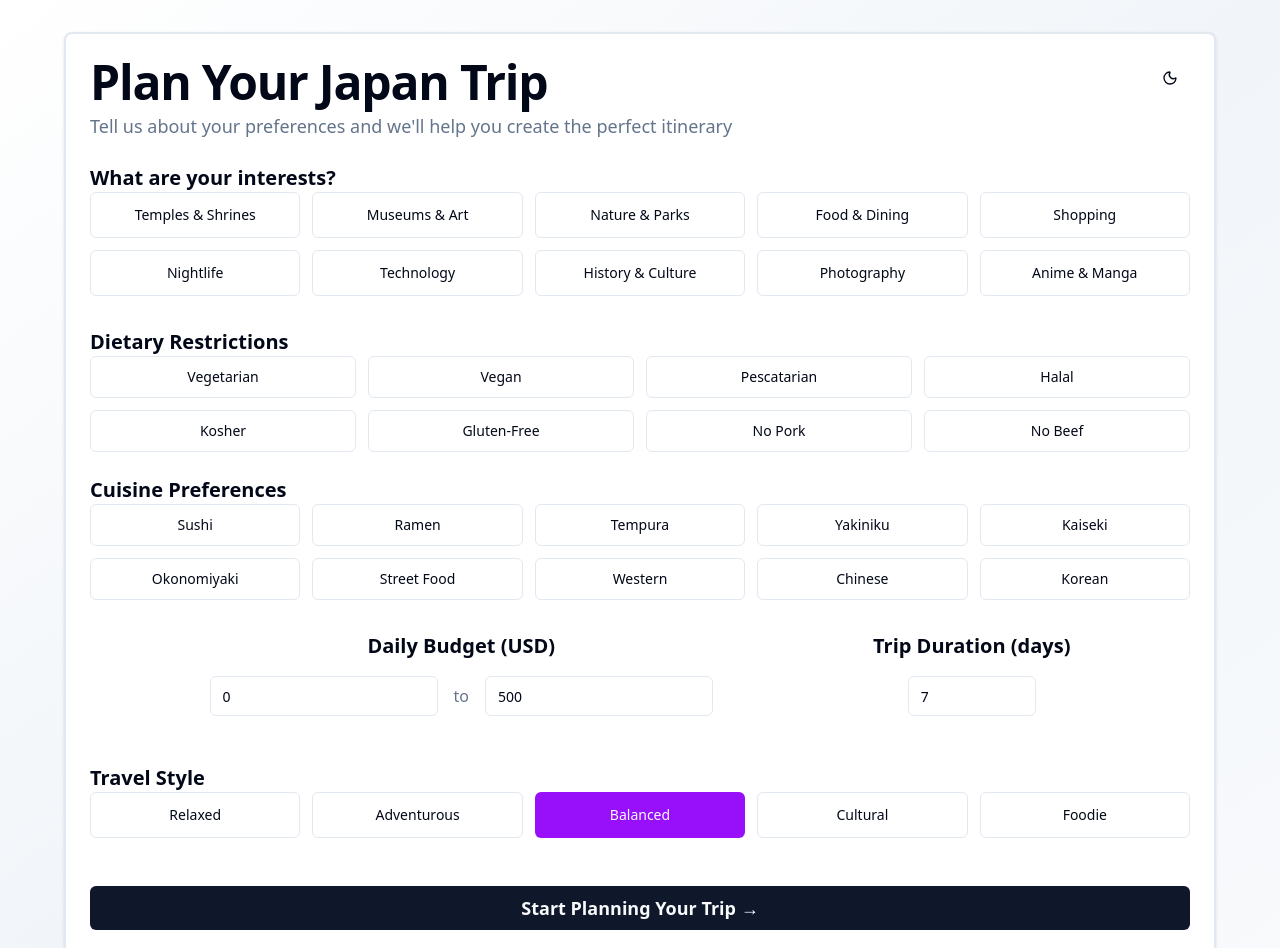
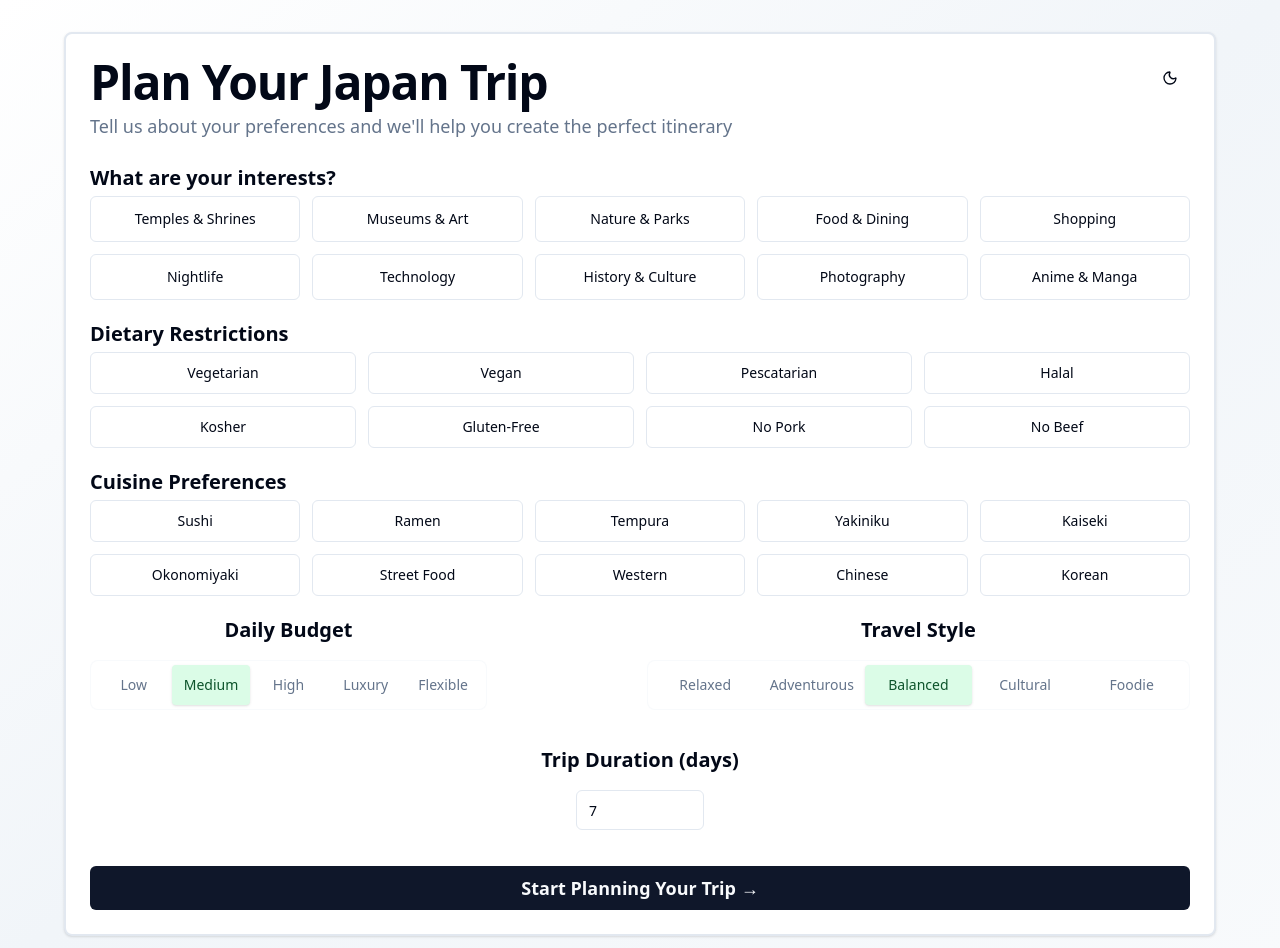
Before and after one commit to SagiTheDagi/japlan, a React app in the folder frontend/: page / in a window 1280 px wide. Shown: the top 948 px of the page. Built offline with nearby package versions, Linux system fonts and the light colour scheme; no server answers; the HTML template or start-up script is replaced by a standard one.

Commit message:
ui: restructure prefrences page

```diff
--- a/frontend/src/pages/PreferencesPage.tsx
+++ b/frontend/src/pages/PreferencesPage.tsx
@@ -5,6 +5,7 @@ import { Button } from '@/components/ui/button';
 import { Input } from '@/components/ui/input';
 import { Label } from '@/components/ui/label';
 import { Card, CardContent, CardDescription, CardHeader, CardTitle } from '@/components/ui/card';
+import { Tabs, TabsList, TabsTrigger } from '@/components/ui/tabs';
 import { cn } from '@/lib/utils';
 import { Sun, Moon } from 'lucide-react';
 
@@ -25,13 +26,7 @@ const CUISINE_PREFERENCES = [
   'Okonomiyaki', 'Street Food', 'Western', 'Chinese', 'Korean',
 ];
 
-const TRAVEL_STYLES = [
-  { value: 'relaxed', label: 'Relaxed', color: 'bg-purple-600 hover:bg-purple-700' },
-  { value: 'adventurous', label: 'Adventurous', color: 'bg-purple-600 hover:bg-purple-700' },
-  { value: 'balanced', label: 'Balanced', color: 'bg-purple-600 hover:bg-purple-700' },
-  { value: 'cultural', label: 'Cultural', color: 'bg-purple-600 hover:bg-purple-700' },
-  { value: 'foodie', label: 'Foodie', color: 'bg-purple-600 hover:bg-purple-700' },
-] as const;
+
 
 // --- Initial State Helper ---
 const INITIAL_STATE: UserPreferences = {
@@ -40,7 +35,7 @@ const INITIAL_STATE: UserPreferences = {
     dietaryRestrictions: [],
     cuisinePreferences: [],
   },
-  budgetRange: { min: 0, max: 500 },
+  budget: 'medium',
   tripDuration: 7,
   travelStyle: 'balanced',
 };
@@ -99,14 +94,6 @@ export default function PreferencesPage() {
     }));
   };
 
-  const handleBudgetChange = (field: 'min' | 'max', value: string) => {
-    const numValue = parseInt(value) || 0;
-    setFormData((prev) => ({
-      ...prev,
-      budgetRange: { ...prev.budgetRange, [field]: numValue },
-    }));
-  };
-
   const handleSubmit = (e: FormEvent) => {
     e.preventDefault();
     localStorage.setItem('userPreferences', JSON.stringify(formData));
@@ -137,12 +124,12 @@ export default function PreferencesPage() {
           </CardHeader>
 
           <CardContent>
-            <form onSubmit={handleSubmit} className="space-y-8">
+            <form onSubmit={handleSubmit} className="space-y-5">
 
               {/* Hobbies Section */}
               <div className="space-y-4">
                 <Label className="text-xl font-semibold">What are your interests?</Label>
-                <div className="grid grid-cols-2 md:grid-cols-5 gap-3">
+                <div className="grid grid-cols-2 md:grid-cols-5 gap-3 mt-1">
                   {HOBBY_OPTIONS.map((hobby) => {
                     const isSelected = formData.hobbies.includes(hobby);
                     return (
@@ -164,11 +151,10 @@ export default function PreferencesPage() {
                 </div>
               </div>
 
-              {/* Food Preferences Section */}
-              <div className="space-y-6">
+              {/* Dietary Restrictions Section */}
               <div className="space-y-4">
                 <Label className="text-xl font-semibold">Dietary Restrictions</Label>
-                  <div className="grid grid-cols-2 md:grid-cols-4 gap-3">
+                <div className="grid grid-cols-2 md:grid-cols-4 gap-3 mt-1">
                   {DIETARY_RESTRICTIONS.map((restriction) => {
                     const isSelected = formData.foodPreferences.dietaryRestrictions.includes(restriction);
                     return (
@@ -191,9 +177,10 @@ export default function PreferencesPage() {
                 </div>
               </div>
 
+              {/* Cuisine Preferences Section */}
               <div className="space-y-4">
                 <Label className="text-xl font-semibold">Cuisine Preferences</Label>
-                  <div className="grid grid-cols-2 md:grid-cols-5 gap-3">
+                <div className="grid grid-cols-2 md:grid-cols-5 gap-3 mt-1">
                   {CUISINE_PREFERENCES.map((cuisine) => {
                     const isSelected = formData.foodPreferences.cuisinePreferences.includes(cuisine);
                     return (
@@ -215,30 +202,42 @@ export default function PreferencesPage() {
                   })}
                 </div>
               </div>
+
+              <div className="space-y-4 flex justify-center gap-40">
+                {/* Budget Selection */}
+                <div className="space-y-4 flex flex-col items-center">
+                  <Label className="text-xl font-semibold">Daily Budget</Label>
+                  <Tabs
+                    value={formData.budget}
+                    onValueChange={(value) => setFormData(prev => ({ ...prev, budget: value as any }))}
+                    className="w-full max-w-xl"
+                  >
+                    <TabsList className="grid w-full grid-cols-5 h-auto p-1 bg-(--background) border border-(--muted)/50 rounded-lg">
+                      <TabsTrigger value="low" className="py-2.5 data-[state=active]:bg-blue-100 data-[state=active]:text-blue-900 dark:data-[state=active]:bg-blue-900/40 dark:data-[state=active]:text-blue-100">Low</TabsTrigger>
+                      <TabsTrigger value="medium" className="py-2.5 data-[state=active]:bg-green-100 data-[state=active]:text-green-900 dark:data-[state=active]:bg-green-900/40 dark:data-[state=active]:text-green-100">Medium</TabsTrigger>
+                      <TabsTrigger value="high" className="py-2.5 data-[state=active]:bg-orange-100 data-[state=active]:text-orange-900 dark:data-[state=active]:bg-orange-900/40 dark:data-[state=active]:text-orange-100">High</TabsTrigger>
+                      <TabsTrigger value="luxury" className="py-2.5 data-[state=active]:bg-purple-100 data-[state=active]:text-purple-900 dark:data-[state=active]:bg-purple-900/40 dark:data-[state=active]:text-purple-100">Luxury</TabsTrigger>
+                      <TabsTrigger value="flexible" className="py-2.5 data-[state=active]:bg-gray-100 data-[state=active]:text-gray-900 dark:data-[state=active]:bg-gray-800 dark:data-[state=active]:text-gray-100">Flexible</TabsTrigger>
+                    </TabsList>
+                  </Tabs>
                 </div>
 
-              <div className="space-y-4 flex justify-center gap-40">
-                {/* Budget Range */}
+                {/* Travel Style */}
                 <div className="space-y-4 flex flex-col items-center">
-                  <Label htmlFor="budget-min" className="text-xl font-semibold">Daily Budget (USD)</Label>
-                  <div className="flex items-center gap-4">
-                    <Input
-                      id="budget-min"
-                      type="number"
-                      min="0"
-                      value={formData.budgetRange.min}
-                      onChange={(e) => handleBudgetChange('min', e.target.value)}
-                      placeholder="Min"
-                    />
-                    <span className="text-(--muted-foreground) font-medium">to</span>
-                    <Input
-                      id="budget-max"
-                      type="number"
-                      min="0"
-                      value={formData.budgetRange.max}
-                      onChange={(e) => handleBudgetChange('max', e.target.value)}
-                      placeholder="Max"
-                    />
+                  <Label className="text-xl font-semibold">Travel Style</Label>
+                  <Tabs
+                    value={formData.travelStyle}
+                    onValueChange={(value) => setFormData(prev => ({ ...prev, travelStyle: value as any }))}
+                    className="w-full max-w-xl"
+                  >
+                    <TabsList className="grid w-full grid-cols-5 h-auto p-1 bg-(--background) border border-(--muted)/50 rounded-lg">
+                      <TabsTrigger value="relaxed" className="py-2.5 data-[state=active]:bg-blue-100 data-[state=active]:text-blue-900 dark:data-[state=active]:bg-blue-900/40 dark:data-[state=active]:text-blue-100">Relaxed</TabsTrigger>
+                      <TabsTrigger value="adventurous" className="py-2.5 data-[state=active]:bg-red-100 data-[state=active]:text-red-900 dark:data-[state=active]:bg-red-900/40 dark:data-[state=active]:text-red-100">Adventurous</TabsTrigger>
+                      <TabsTrigger value="balanced" className="py-2.5 data-[state=active]:bg-green-100 data-[state=active]:text-green-900 dark:data-[state=active]:bg-green-900/40 dark:data-[state=active]:text-green-100">Balanced</TabsTrigger>
+                      <TabsTrigger value="cultural" className="py-2.5 data-[state=active]:bg-indigo-100 data-[state=active]:text-indigo-900 dark:data-[state=active]:bg-indigo-900/40 dark:data-[state=active]:text-indigo-100">Cultural</TabsTrigger>
+                      <TabsTrigger value="foodie" className="py-2.5 data-[state=active]:bg-amber-100 data-[state=active]:text-amber-900 dark:data-[state=active]:bg-amber-900/40 dark:data-[state=active]:text-amber-100">Foodie</TabsTrigger>
+                    </TabsList>
+                  </Tabs>
                 </div>
               </div>
 
@@ -255,31 +254,6 @@ export default function PreferencesPage() {
                   className="w-32"
                 />
               </div>
-              </div>
-              {/* Travel Style */}
-              <div className="space-y-2">
-                <Label className="text-xl font-semibold">Travel Style</Label>
-                <div className="grid grid-cols-2 md:grid-cols-5 gap-3">
-                  {TRAVEL_STYLES.map((style) => {
-                    const isSelected = formData.travelStyle === style.value;
-                    return (
-                      <Button
-                        key={style.value}
-                        type="button"
-                        variant={isSelected ? "default" : "outline"}
-                        onClick={() => setFormData(prev => ({ ...prev, travelStyle: style.value }))}
-                        aria-pressed={isSelected}
-                        className={cn(
-                          "h-auto py-3",
-                          isSelected && style.color
-                        )}
-                      >
-                        {style.label}
-                      </Button>
-                    );
-                  })}
-                </div>
-              </div>
 
               {/* Submit Button */}
               <div className="pt-4">
--- a/frontend/src/types/index.ts
+++ b/frontend/src/types/index.ts
@@ -4,11 +4,8 @@ export interface UserPreferences {
     dietaryRestrictions: string[];
     cuisinePreferences: string[];
   };
-  budgetRange: {
-    min: number;
-    max: number;
-  };
-  tripDuration: number; // in days
+  budget: 'low' | 'medium' | 'high' | 'luxury' | 'flexible';
+  tripDuration: number;
   travelStyle: 'relaxed' | 'adventurous' | 'balanced' | 'cultural' | 'foodie';
 }
 
```
Lines whose indentation alone changed are shown as unchanged.
